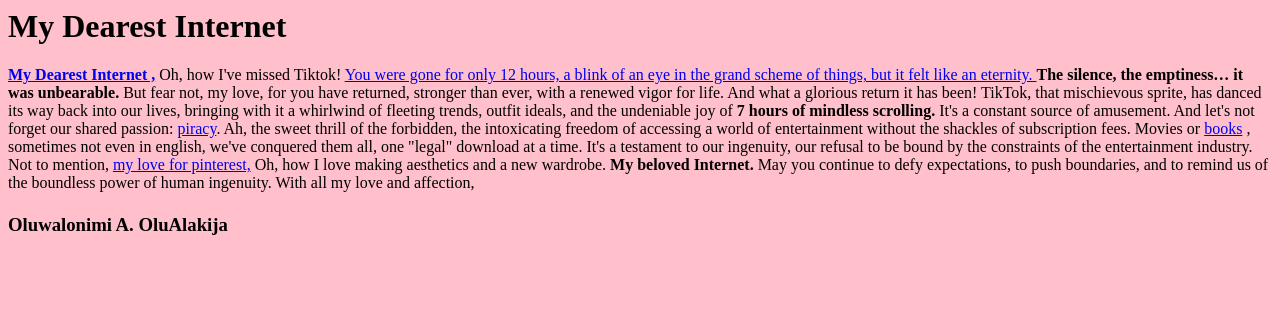
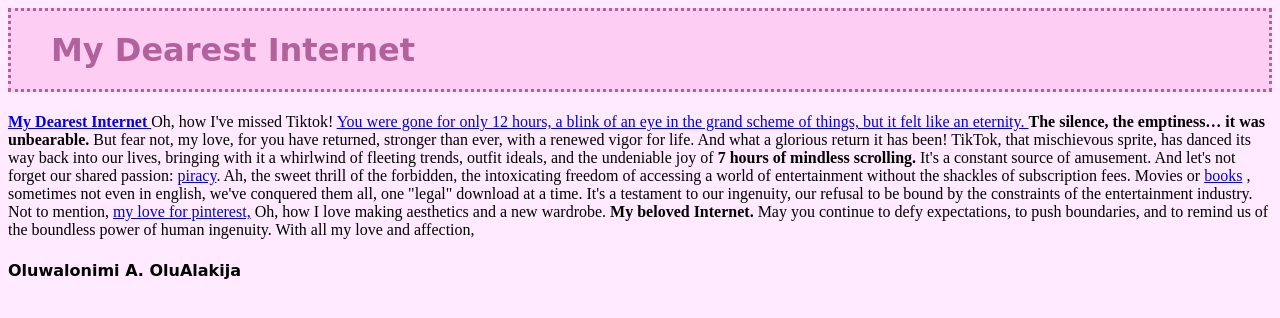
Before and after one commit to Oluwalonimi2004/Dearest-Internet, a plain HTML site: page index.html in a window 1280 px wide. Drawn offline with Linux system fonts and the light colour scheme.

Commit message:
I added some css

```diff
--- a/index.html
+++ b/index.html
@@ -1,18 +1,24 @@
 <a>
-  <h1>My Dearest Internet </h1>
+  <h1>My Dearest Internet
+  <style>
+    h1 { background-color: #fdcdf4 ;
+      display: block;
+      color: #b2629a;
+      font-family: cursive;
+      padding: 20px 40px;
+      border-style: dotted
+    </style>
+  </h1>
 
-</a><body>
 
-  <h1>
-
-  <b></h1><a href= "https://www.google.com/" </a> My Dearest Internet
-  ,<a> </a></b>
+    <b><a href= "https://www.google.com/" </a> My Dearest Internet </a></b>
 
 
   Oh, how I've missed Tiktok!
 
-  </h1><a href= "https://www.tiktok.com/explore" </a> You were gone for only 12 hours, a blink of an eye in the grand scheme of things, but it felt like an eternity. <a>
-  </a>
+<a>
+  <a href= "https://www.tiktok.com/explore" </a> You were gone for only 12 hours, a blink of an eye in the grand scheme of things, but it felt like an eternity. </a>
+
   <b> The silence, the emptiness… it was unbearable. </b>But fear not, my love, for you have returned, stronger than ever, with a renewed vigor for life.
 
 And what a glorious return it has been! TikTok, that mischievous sprite, has danced its way back into our lives, bringing with it a whirlwind of fleeting trends, outfit ideals, and the undeniable joy of
@@ -21,17 +27,16 @@ And what a glorious return it has been! TikTok, that mischievous sprite, has dan
 And let's not forget our shared passion:
 </h1><a href= "https://dopebox.to/" </a> piracy<a>. Ah, the sweet thrill of the forbidden, the intoxicating freedom of accessing a world of entertainment without the shackles of subscription fees. Movies or
   </h1><a href= "https://vk.com/wall-196255529_3240" </a> books<a> , sometimes not even in english, we've conquered them all, one "legal" download at a time. It's a testament to our ingenuity, our refusal to be bound by the constraints of the entertainment industry. Not to mention,
-    </h1><a href= "https://www.pinterest.com/lonimiangelina/2025/" </a> my love for pinterest,<a> Oh, how I love making aesthetics and a new wardrobe.
-
-  </a>
+    </h1><a href= "https://www.pinterest.com/lonimiangelina/2025/"
+            </a> my love for pinterest,<a> Oh, how I love making aesthetics and a new wardrobe.</a>
   <b> My beloved Internet. </b>
   May you continue to defy expectations, to push boundaries, and to remind us of the boundless power of human ingenuity. With all my love and affection,
-  <h1>
+<style> color: pink
+</style>
 
 
-  <h3>
-    Oluwalonimi A. OluAlakija
-</h3>
-</h2>
-<body bgcolor= pink>
-  </body>
+  <h4>Oluwalonimi A. OluAlakija
+    <style>
+      h4 {font-family: cursive} </style>
+</h4>
+<body bgcolor= #ffeaff> </body>
```
